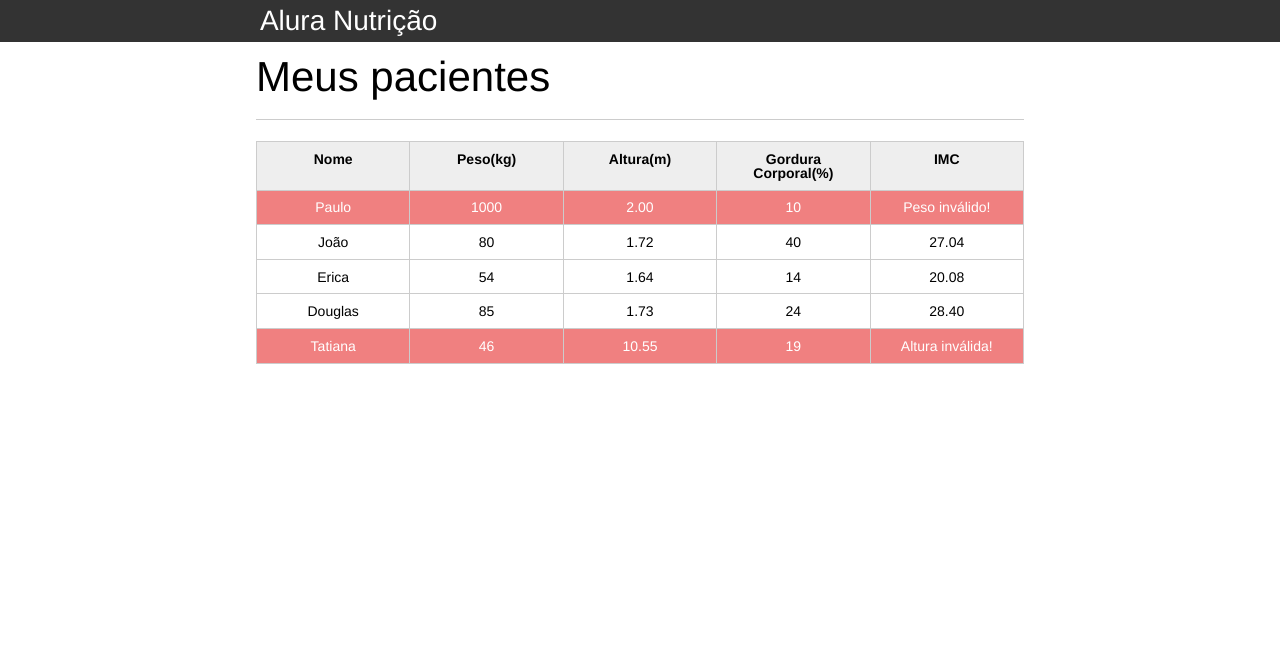
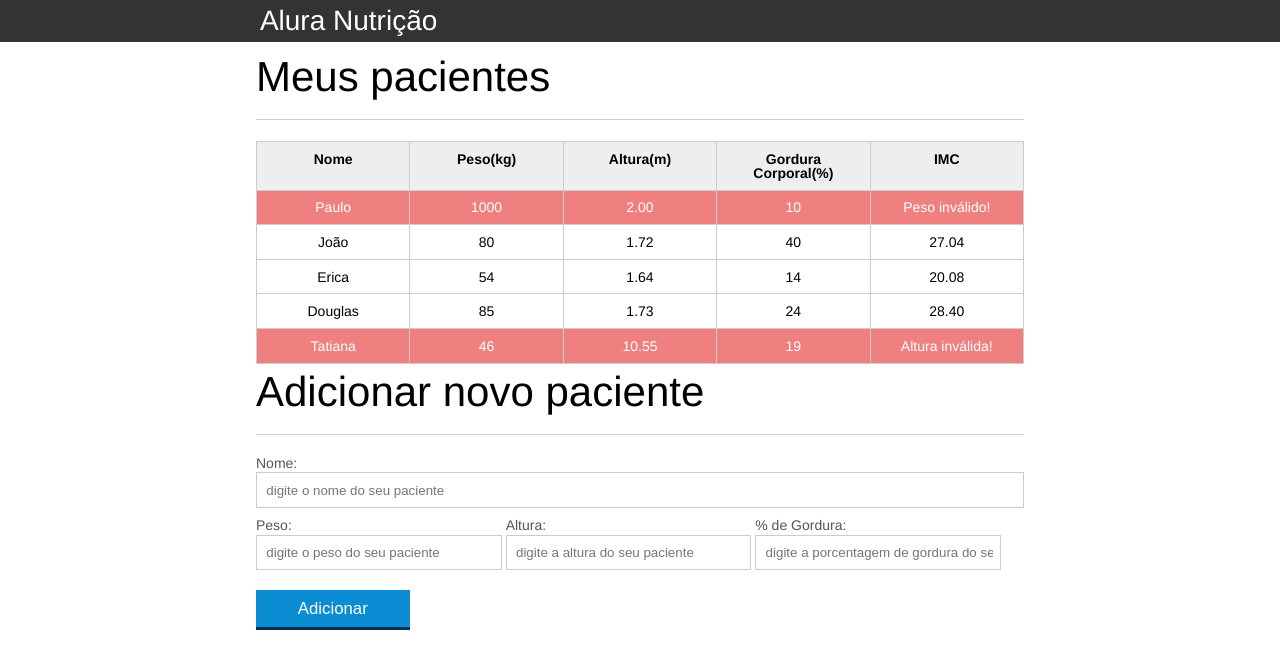
Before and after one commit to alexandrejs777/AluraNutricao, a plain HTML site: page index.html in a window 1280 px wide. Drawn offline with Linux system fonts and the light colour scheme.

Commit message:
Escutando eventos

```diff
--- a/index.html
+++ b/index.html
@@ -2,6 +2,8 @@
 <html lang="pt-br">
 	<head>
 		<meta charset="UTF-8">
+		<meta http-equiv="X-UA-Compatible" content="IE=edge">
+		<meta name="viewport" content="width=device-width, initial-scale=1.0">
 		<title>Aparecida Nutrição</title>
 		<link rel="icon" href="favicon.ico" type="image/x-icon">
 		<link rel="stylesheet" type="text/css" href="css/reset.css">
@@ -71,6 +73,30 @@
 				</table>
 
 			</section>
+
+			<section class="container">
+				<h2 id="titulo-form">Adicionar novo paciente</h2>
+				<form id="form-adiciona">
+					<div>
+						<label for="nome">Nome:</label>
+						<input id="nome" name="nome" type="text" placeholder="digite o nome do seu paciente" class="campo">
+					</div>
+					<div class="grupo">
+						<label for="peso">Peso:</label>
+						<input id="peso" name="peso" type="text" placeholder="digite o peso do seu paciente" class="campo campo-medio">
+					</div>
+					<div class="grupo">
+						<label for="altura">Altura:</label>
+						<input id="altura" name="altura" type="text" placeholder="digite a altura do seu paciente" class="campo campo-medio">
+					</div>
+					<div class="grupo">
+						<label for="gordura">% de Gordura:</label>
+						<input id="gordura" type="text" placeholder="digite a porcentagem de gordura do seu paciente" class="campo campo-medio">
+					</div>
+
+					<button id="adicionar-paciente" class="botao bto-principal">Adicionar</button>
+				</form>
+			</section>
 		</main>
 
 
--- a/js/principal.js
+++ b/js/principal.js
@@ -5,7 +5,7 @@ titulo.textContent = "Alura Nutrição";
 var pacientes = document.querySelectorAll(".paciente");
 
 for (var i = 0; i < pacientes.length; i++){
-    console.log(pacientes[i]);
+    //console.log(pacientes[i]);
 
     var paciente = pacientes[i];
 
@@ -22,14 +22,14 @@ for (var i = 0; i < pacientes.length; i++){
     var alturaEValida = true;
 
     if (peso <= 0 || peso >= 1000){
-        console.log("Peso inválido!");
+        //console.log("Peso inválido!");
         pesoEValido = false;
         tdImc.textContent = "Peso inválido!";
         paciente.classList.add("paciente-atencao");
     }
 
     if (altura <= 0 || altura >= 3.00){
-        console.log("Altura inválida!");
+        //console.log("Altura inválida!");
         alturaEValida = false;
         tdImc.textContent = "Altura inválida!";
         paciente.classList.add("paciente-atencao");
@@ -40,3 +40,27 @@ for (var i = 0; i < pacientes.length; i++){
         tdImc.textContent = imc.toFixed(2);
     }
 }
+
+// Função nomeada
+/*
+titulo.addEventListener("click", mostraMenssagem);
+
+function mostraMenssagem() {
+    console.log("Olá, eu fui clicado!");
+}
+*/
+
+
+// Função anônima
+/*
+titulo.addEventListener ('click', function () {
+    console.log("Olha só posso chamar uma função anônima!")
+})
+*/
+
+// Evento no botão 'Adicionar paciente'
+var botaoAdicionar = document.querySelector('#adicionar-paciente');
+
+botaoAdicionar.addEventListener('click', function () {
+    console.log("Botão adicionar paciente foi clicado!")
+});
```
